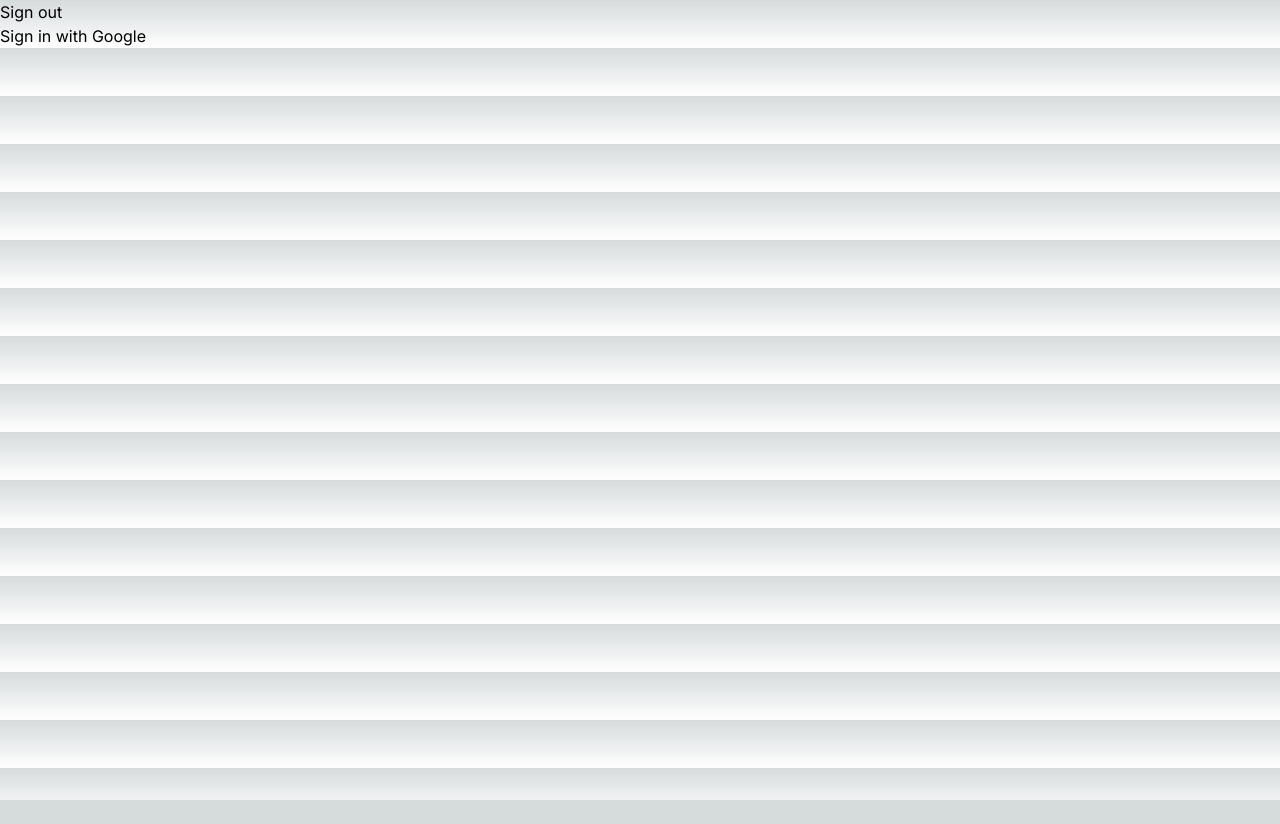
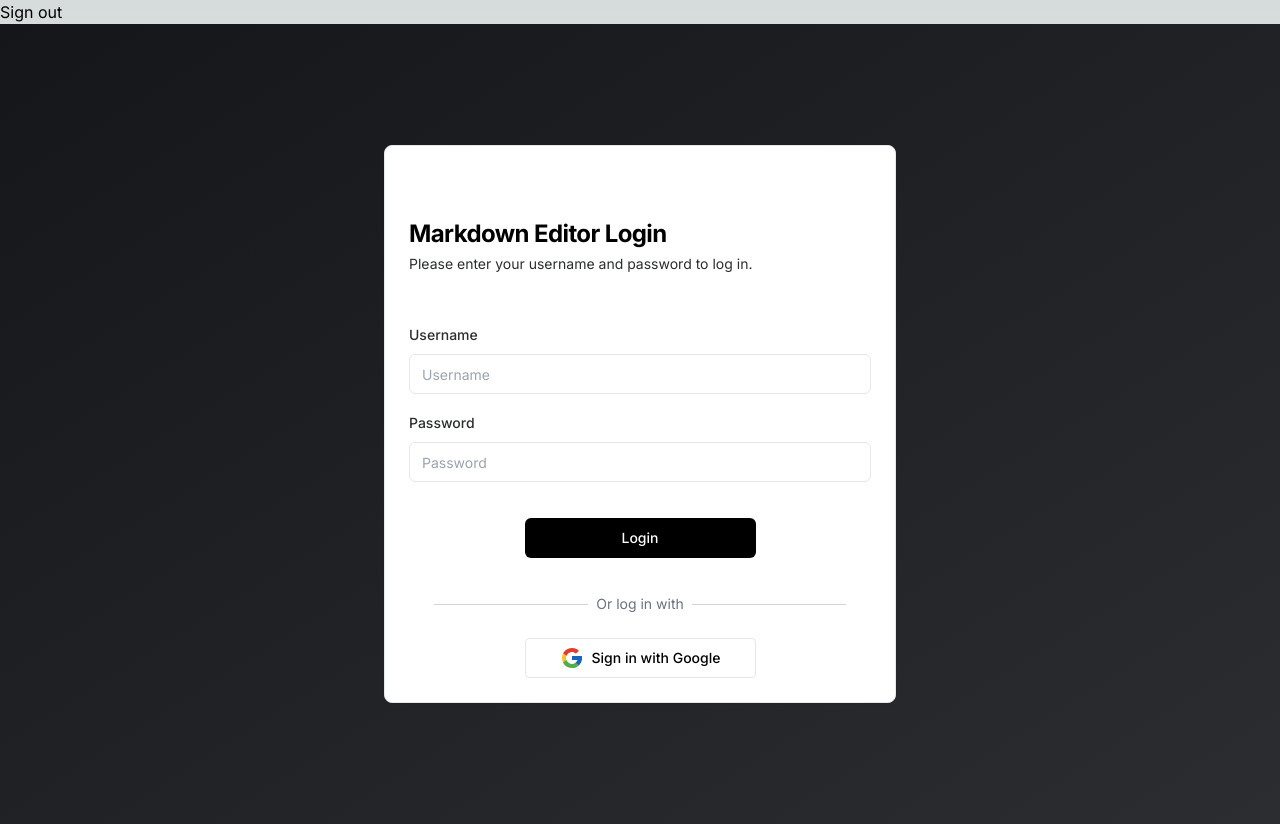
Before and after one commit to HpatricioH/markdown-editor, a Next.js app: page /login in a window 1280 px wide. Before the commit the page ends 800 px from the top, so only its background shows below. Built offline with nearby package versions, Linux system fonts and the light colour scheme; no server answers.

Commit message:
Login UI form created

```diff
--- a/src/app/login/form.tsx
+++ b/src/app/login/form.tsx
@@ -1,6 +1,7 @@
 'use client'
 
 import { signIn, useSession } from 'next-auth/react'
+import Image from 'next/image'
 import { redirect } from 'next/navigation'
 
 export default function LoginForm () {
@@ -13,8 +14,53 @@ export default function LoginForm () {
   }
 
   return (
-    <div>
-      <button onClick={() => { signIn('google') }} type="button">Sign in with Google</button>
+    <div className="rounded-lg border bg-white text-card-foreground shadow-sm mx-auto max-w-sm md:w-full md:max-w-lg">
+      <div className="mx-auto h-12 w-auto" />
+      <div className="flex flex-col p-6 space-y-1">
+        <h3 className="tracking-tight text-2xl font-bold text-black">Markdown Editor Login</h3>
+        <p className="text-sm text-[#2B2D31]">Please enter your username and password to log in.</p>
+      </div>
+      <div className="space-y-4 p-6">
+        <div className="space-y-2">
+          <label className="text-sm font-medium leading-none peer-disabled:cursor-not-allowed peer-disabled:opacity-70 text-[#2B2D31]" htmlFor="username">
+            Username
+          </label>
+          <input className="flex h-10 w-full rounded-md border border-input px-3 py-2 text-sm ring-offset-background file:border-0 file:bg-transparent file:text-sm file:font-medium placeholder:text-muted-foreground focus-visible:outline-none focus-visible:ring-2 focus-visible:ring-ring focus-visible:ring-offset-2 disabled:cursor-not-allowed disabled:opacity-50 bg-white text-black" id="username" placeholder="Username" required type="text" />
+        </div>
+        <div className="space-y-2">
+          <label className="text-sm font-medium leading-none peer-disabled:cursor-not-allowed peer-disabled:opacity-70 text-[#2B2D31]" htmlFor="password">
+            Password
+          </label>
+          <input className="flex h-10 w-full rounded-md border border-input px-3 py-2 text-sm ring-offset-background file:border-0 file:bg-transparent file:text-sm file:font-medium placeholder:text-muted-foreground focus-visible:outline-none focus-visible:ring-2 focus-visible:ring-ring focus-visible:ring-offset-2 disabled:cursor-not-allowed disabled:opacity-50 bg-white text-black" id="password" required type="password" placeholder="Password"/>
+        </div>
+        <div className="flex items-center justify-center ">
+          <button className="inline-flex items-center justify-center rounded-md text-sm font-medium ring-offset-background transition-colors focus-visible:outline-none focus-visible:ring-2 focus-visible:ring-ring focus-visible:ring-offset-2 disabled:pointer-events-none disabled:opacity-50 hover:bg-[#2B2D31] h-10 px-4 py-2 w-1/2 bg-black text-white my-5" type="submit" onClick={() => { alert('Coming Soon') }}>
+            Login
+          </button>
+        </div>
+        <div className="flex items-center justify-center my-4">
+          <hr className="hidden md:block w-1/3 border-gray-300 dark:border-gray-600" />
+          <span className="px-2 text-sm text-gray-500 dark:text-gray-400">Or log in with</span>
+          <hr className="hidden md:block w-1/3 border-gray-300 dark:border-gray-600" />
+        </div>
+        <div className='flex items-center justify-center mt-4'>
+          <button
+            onClick={() => { signIn('google') }}
+            type="button"
+            className='text-sm font-medium ring-offset-background transition-colors focus-visible:outline-none focus-visible:ring-2 focus-visible:ring-ring focus-visible:ring-offset-2 disabled:pointer-events-none disabled:opacity-50 hover:bg-[#ededed] h-10 flex items-center justify-center bg-[#FFF] text-black px-4 py-2 rounded border mt-2 w-1/2'>
+            <Image
+              src='/icons/icon-google.svg'
+              alt='Google Logo'
+              width={24}
+              height={24}
+              className='mr-2'
+              priority
+            />
+            Sign in with Google
+          </button>
+
+        </div>
+      </div>
     </div>
   )
 }
--- a/src/app/login/page.tsx
+++ b/src/app/login/page.tsx
@@ -2,7 +2,7 @@ import LoginForm from './form'
 
 export default function LoginPage () {
   return (
-    <section>
+    <section className="bg-gradient-to-br from-[#151619] to-[#2B2D31] h-screen w-screen flex items-center justify-center overflow-y-hidden">
       <LoginForm />
     </section>
   )
```
Also changed, not shown: public/icons/icon-google.svg (added).
